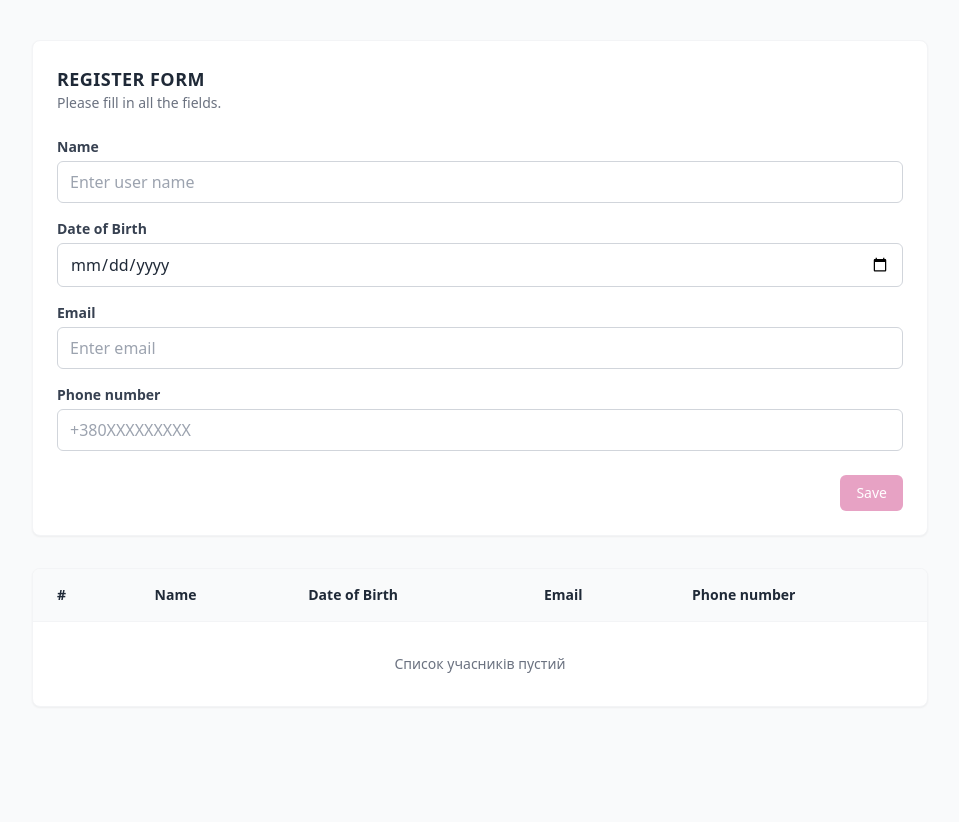
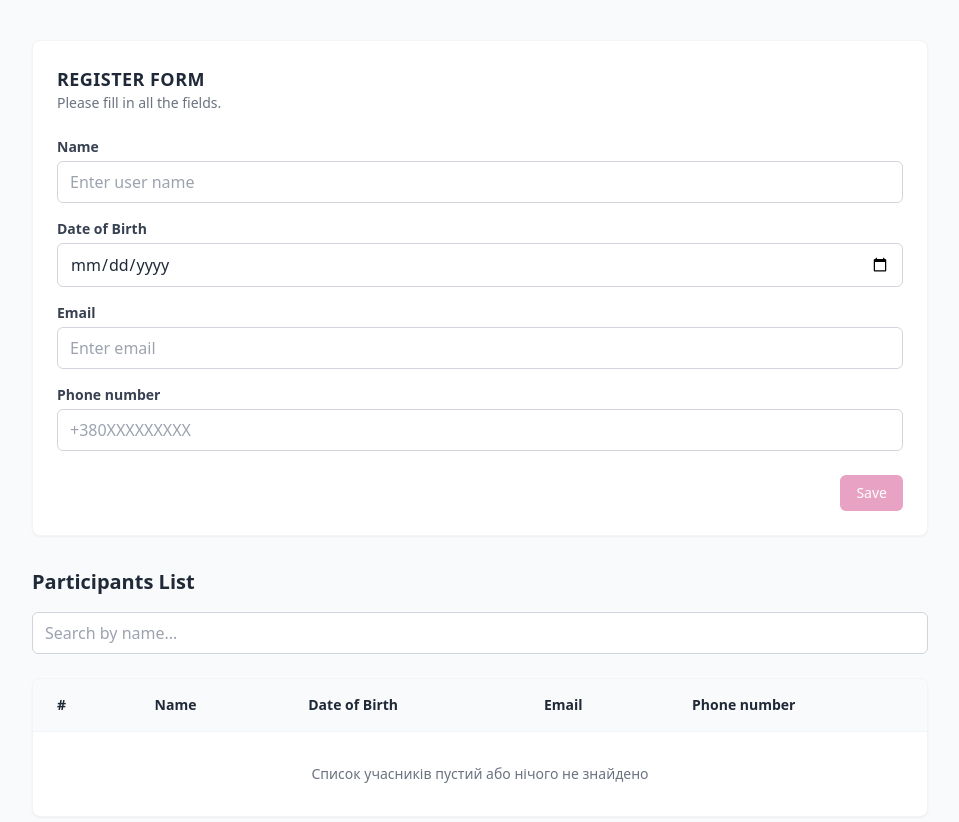
Before and after one commit to DariaPoliakovaa/vue-lottery-app, a Vue app in the folder vue-lottery-app/: page / in a window 1280 px wide. Shown: the top 822 px of the page, without its empty margins (160-1119 px from the left). Before the commit the page ends 800 px from the top, so only its background shows below. Built offline with nearby package versions, Linux system fonts and the light colour scheme.

Commit message:
feat: add debounce search and table sorting

```diff
--- a/vue-lottery-app/src/App.vue
+++ b/vue-lottery-app/src/App.vue
@@ -2,10 +2,10 @@
 import { ref, watch, onMounted, computed } from 'vue'
 import RegistrationForm from './components/RegistrationForm.vue'
 import ParticipantsTable from './components/ParticipantsTable.vue'
+import SearchBar from './components/SearchBar.vue'
 import type { Participant } from './types'
 
 const participants = ref<Participant[]>([])
-
 const STORAGE_KEY = 'lottery_participants'
 
 onMounted(() => {
@@ -30,6 +30,53 @@ const handleAddParticipant = (newParticipantData: Omit<Participant, 'id'>) => {
   }
   participants.value.push(newParticipant)
 }
+
+const filterQuery = ref('')
+const currentSortKey = ref<'name' | 'dob' | null>(null)
+const currentSortOrder = ref<'asc' | 'desc'>('asc')
+
+const handleFilter = (query: string) => {
+  filterQuery.value = query
+}
+
+const handleSort = (key: 'name' | 'dob') => {
+  if (currentSortKey.value === key) {
+    currentSortOrder.value = currentSortOrder.value === 'asc' ? 'desc' : 'asc'
+  } else {
+    currentSortKey.value = key
+    currentSortOrder.value = 'asc'
+  }
+}
+
+const processedParticipants = computed(() => {
+  let result = [...participants.value]
+
+  if (filterQuery.value) {
+    const q = filterQuery.value.toLowerCase()
+    result = result.filter(p => p.name.toLowerCase().includes(q))
+  }
+
+  if (currentSortKey.value) {
+    result.sort((a, b) => {
+      let valA: any = a[currentSortKey.value!]
+      let valB: any = b[currentSortKey.value!]
+
+      if (currentSortKey.value === 'dob') {
+        valA = new Date(valA).getTime()
+        valB = new Date(valB).getTime()
+      } else {
+        valA = valA.toLowerCase()
+        valB = valB.toLowerCase()
+      }
+
+      if (valA < valB) return currentSortOrder.value === 'asc' ? -1 : 1
+      if (valA > valB) return currentSortOrder.value === 'asc' ? 1 : -1
+      return 0
+    })
+  }
+
+  return result
+})
 </script>
 
 <template>
@@ -41,9 +88,18 @@ const handleAddParticipant = (newParticipantData: Omit<Participant, 'id'>) => {
         @add-participant="handleAddParticipant"
       />
 
-      <ParticipantsTable
-        :participants="participants"
-      />
+      <div>
+        <h2 class="text-xl font-bold text-gray-800 mb-4">Participants List</h2>
+
+        <SearchBar @filter-by-name="handleFilter" />
+
+        <ParticipantsTable
+          :participants="processedParticipants"
+          :sort-key="currentSortKey"
+          :sort-order="currentSortOrder"
+          @sort="handleSort"
+        />
+      </div>
 
     </div>
   </div>
--- a/vue-lottery-app/src/components/ParticipantsTable.vue
+++ b/vue-lottery-app/src/components/ParticipantsTable.vue
@@ -3,6 +3,12 @@ import type { Participant } from '../types'
 
 defineProps<{
   participants: Participant[]
+  sortKey: 'name' | 'dob' | null
+  sortOrder: 'asc' | 'desc'
+}>()
+
+const emit = defineEmits<{
+  (e: 'sort', key: 'name' | 'dob'): void
 }>()
 
 const formatDate = (dateString: string) => {
@@ -13,14 +19,33 @@ const formatDate = (dateString: string) => {
 </script>
 
 <template>
-  <div class="bg-white rounded-lg shadow-sm border border-gray-100 overflow-hidden mt-8">
+  <div class="bg-white rounded-lg shadow-sm border border-gray-100 overflow-hidden mt-6">
     <div class="overflow-x-auto">
       <table class="w-full text-left text-sm text-gray-600">
-        <thead class="bg-gray-50 text-gray-800 font-bold border-b border-gray-100">
+        <thead class="bg-gray-50 text-gray-800 font-bold border-b border-gray-100 select-none">
           <tr>
             <th class="px-6 py-4">#</th>
-            <th class="px-6 py-4">Name</th>
-            <th class="px-6 py-4">Date of Birth</th>
+
+            <th
+              class="px-6 py-4 cursor-pointer hover:bg-gray-200 transition-colors"
+              @click="emit('sort', 'name')"
+            >
+              Name
+              <span v-if="sortKey === 'name'" class="ml-1 text-primary">
+                {{ sortOrder === 'asc' ? '↓' : '↑' }}
+              </span>
+            </th>
+
+            <th
+              class="px-6 py-4 cursor-pointer hover:bg-gray-200 transition-colors"
+              @click="emit('sort', 'dob')"
+            >
+              Date of Birth
+              <span v-if="sortKey === 'dob'" class="ml-1 text-primary">
+                {{ sortOrder === 'asc' ? '↓' : '↑' }}
+              </span>
+            </th>
+
             <th class="px-6 py-4">Email</th>
             <th class="px-6 py-4">Phone number</th>
           </tr>
@@ -28,14 +53,15 @@ const formatDate = (dateString: string) => {
         <tbody>
           <tr v-if="participants.length === 0">
             <td colspan="5" class="px-6 py-8 text-center text-gray-500">
-              Список учасників пустий
+              Список учасників пустий або нічого не знайдено
             </td>
           </tr>
 
           <tr
             v-for="(participant, index) in participants"
             :key="participant.id"
-            class="border-b border-gray-50 hover:bg-gray-50/50 transition-colors">
+            class="border-b border-gray-50 hover:bg-gray-50/50 transition-colors"
+          >
             <td class="px-6 py-4 text-gray-400">{{ index + 1 }}</td>
             <td class="px-6 py-4">{{ participant.name }}</td>
             <td class="px-6 py-4">{{ formatDate(participant.dob) }}</td>
--- /dev/null
+++ b/vue-lottery-app/src/components/SearchBar.vue
@@ -0,0 +1,28 @@
+<script setup lang="ts">
+import { ref, watch } from 'vue'
+import AppInput from './ui/AppInput.vue'
+
+const emit = defineEmits<{
+  (e: 'filter-by-name', query: string): void
+}>()
+
+const searchQuery = ref('')
+let timeoutId: ReturnType<typeof setTimeout>
+
+watch(searchQuery, (newValue) => {
+  clearTimeout(timeoutId)
+
+  timeoutId = setTimeout(() => {
+    emit('filter-by-name', newValue)
+  }, 300)
+})
+</script>
+
+<template>
+  <div class="mb-4">
+    <AppInput
+      v-model="searchQuery"
+      placeholder="Search by name..."
+    />
+  </div>
+</template>
```
